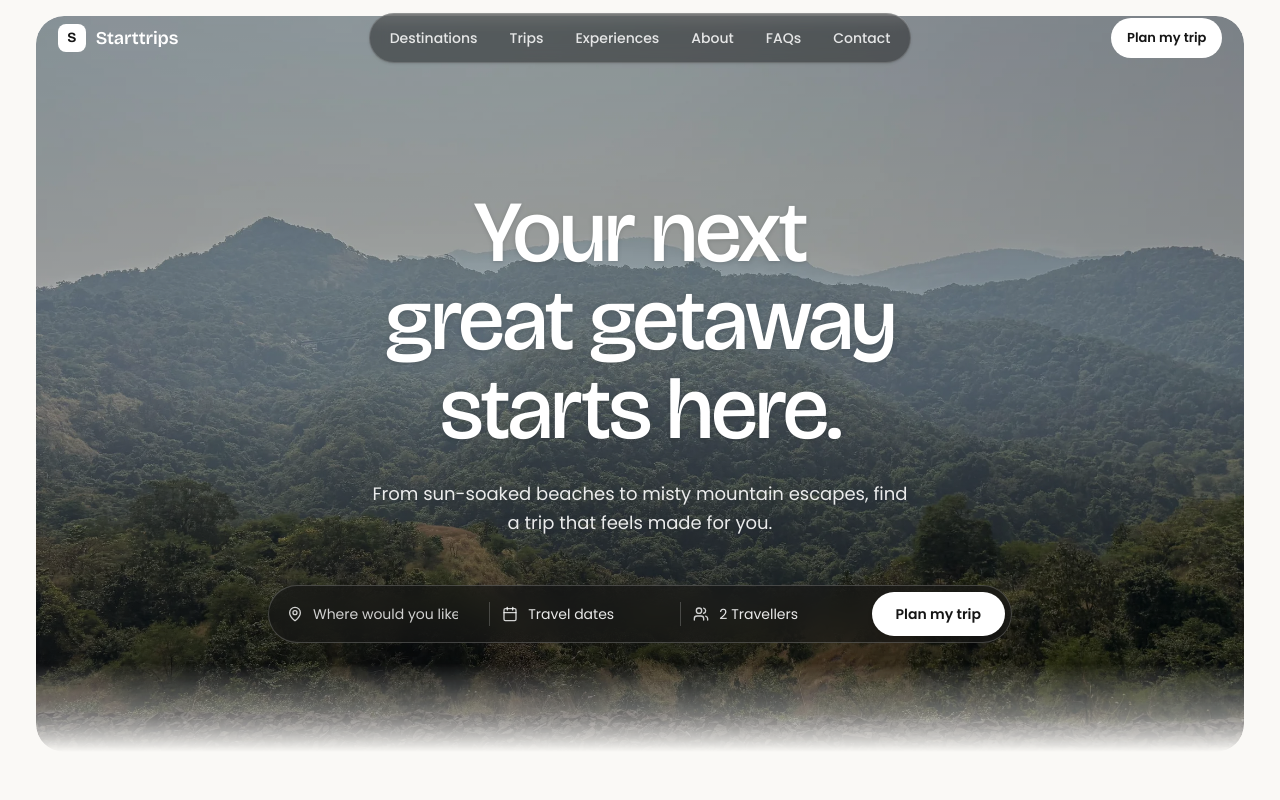
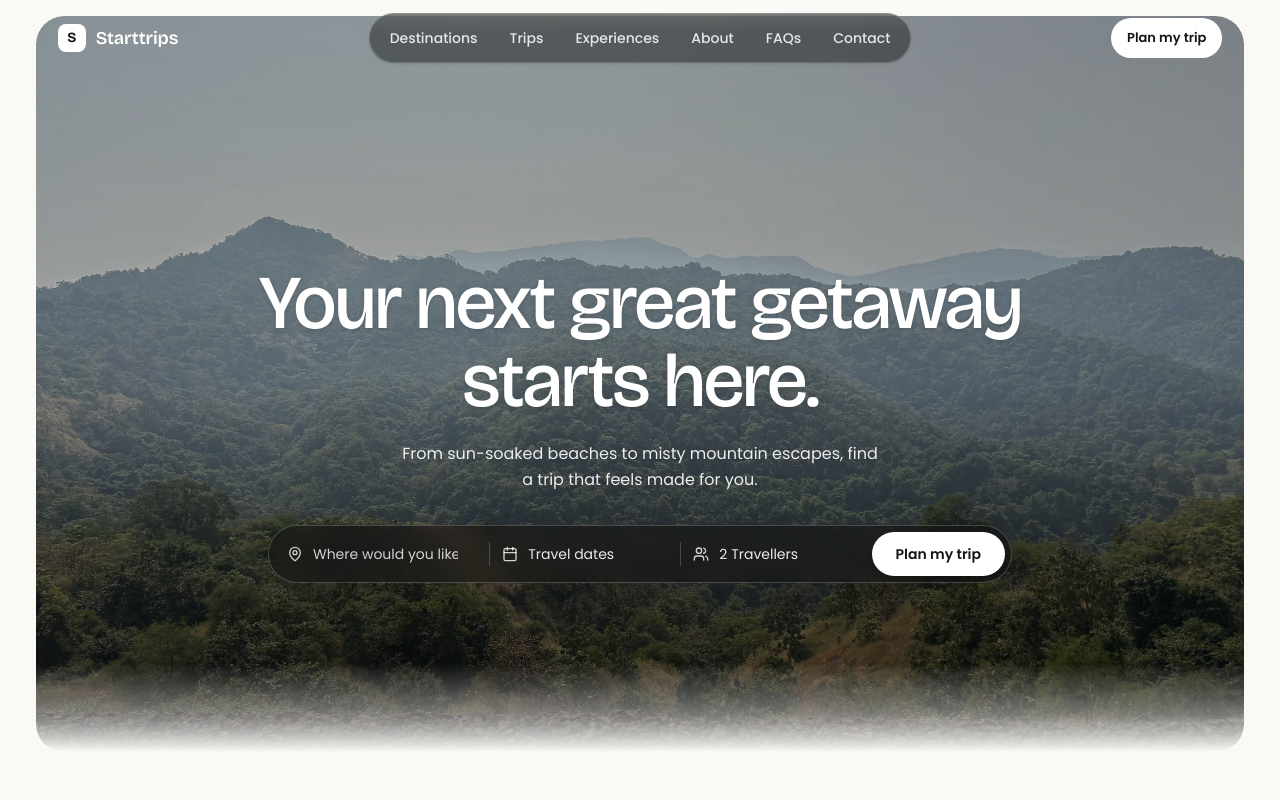
Before and after one commit to hriksinha1/Trip, a React (Vite) app: page / in a window 1280 px wide. Shown: the top 800 px of the page. Built offline with nearby package versions, Linux system fonts and the light colour scheme.

Commit message:
Tighten Starttrips spacing and visual system

```diff
--- a/src/components/sections/HeroSection.tsx
+++ b/src/components/sections/HeroSection.tsx
@@ -6,52 +6,25 @@ interface HeroSectionProps {
   onSearchSubmit: (params: TripSearchParams) => void;
 }
 
-export const HeroSection: React.FC<HeroSectionProps> = ({ onSearchSubmit }) => {
-  return (
-    <section
-      id="home"
-      aria-label="Welcome to Starttrips"
-      className="w-full pt-3 sm:pt-4 pb-8"
-    >
-      {/* Outer photographic block with shell width & feather mask */}
-      <div
-        data-shell
-        className="shell relative min-h-[560px] h-[92svh] max-h-[860px] rounded-[24px] sm:rounded-[28px] overflow-hidden flex flex-col justify-center items-center text-center shadow-xl mask-feather-bottom"
-      >
-        {/* Background Landscape Photo */}
-        <SmartImage
-          imageId="hero"
-          priority={true}
-          fill
-        />
-
-        {/* Ambient Overlay: subtle dark gradient preserving scenery and text contrast */}
-        <div
-          className="absolute inset-0 bg-gradient-to-b from-black/35 via-black/25 to-black/60 pointer-events-none"
-          aria-hidden="true"
-        />
-
-        {/* Hero Content */}
-        <div className="relative z-10 px-4 sm:px-6 max-w-4xl mx-auto flex flex-col items-center mt-12 sm:mt-16">
+export const HeroSection: React.FC<HeroSectionProps> = ({ onSearchSubmit }) => (
+  <section id="home" aria-label="Welcome to Starttrips" className="w-full pt-3 sm:pt-4 pb-3">
+    <div data-shell className="shell relative isolate min-h-[560px] h-[92svh] max-h-[860px] overflow-hidden rounded-[24px] sm:rounded-[28px] shadow-xl mask-feather-bottom">
+      <SmartImage imageId="hero" priority fill className="object-cover" />
+      <div className="absolute inset-0 bg-gradient-to-b from-black/35 via-black/25 to-black/60 pointer-events-none" aria-hidden="true" />
+      <div className="relative z-10 mx-auto flex h-full max-w-4xl flex-col items-center justify-center px-4 pb-8 pt-24 text-center sm:px-6 sm:pt-28">
         <h1
-            className="font-display text-white font-medium tracking-tight text-[clamp(2.5rem,6.8vw,5.5rem)] leading-[1.02] drop-shadow-sm"
+          className="font-display text-white font-medium tracking-tight text-[clamp(2.5rem,1.3rem+4.4vw,4.75rem)] leading-[1.02] drop-shadow-sm"
           style={{ textWrap: "balance" }}
         >
-            Your next great getaway
-            <br />
-            starts here.
+          Your next great getaway<br />starts here.
         </h1>
-
-          <p className="mt-4 sm:mt-6 text-sm sm:text-base md:text-lg text-white/90 max-w-[48ch] font-sans leading-relaxed drop-shadow-xs">
+        <p className="mt-4 sm:mt-5 max-w-[48ch] text-[15px] sm:text-base text-white/90 font-sans leading-relaxed drop-shadow-xs">
           From sun-soaked beaches to misty mountain escapes, find a trip that feels made for you.
         </p>
-
-          {/* Search Bar Capsule */}
-          <div className="mt-8 sm:mt-12 w-full">
+        <div className="mt-6 sm:mt-8 w-full">
           <TripSearch onSearchSubmit={onSearchSubmit} />
         </div>
       </div>
     </div>
   </section>
 );
-};
```
Lines whose indentation alone changed are shown as unchanged.
